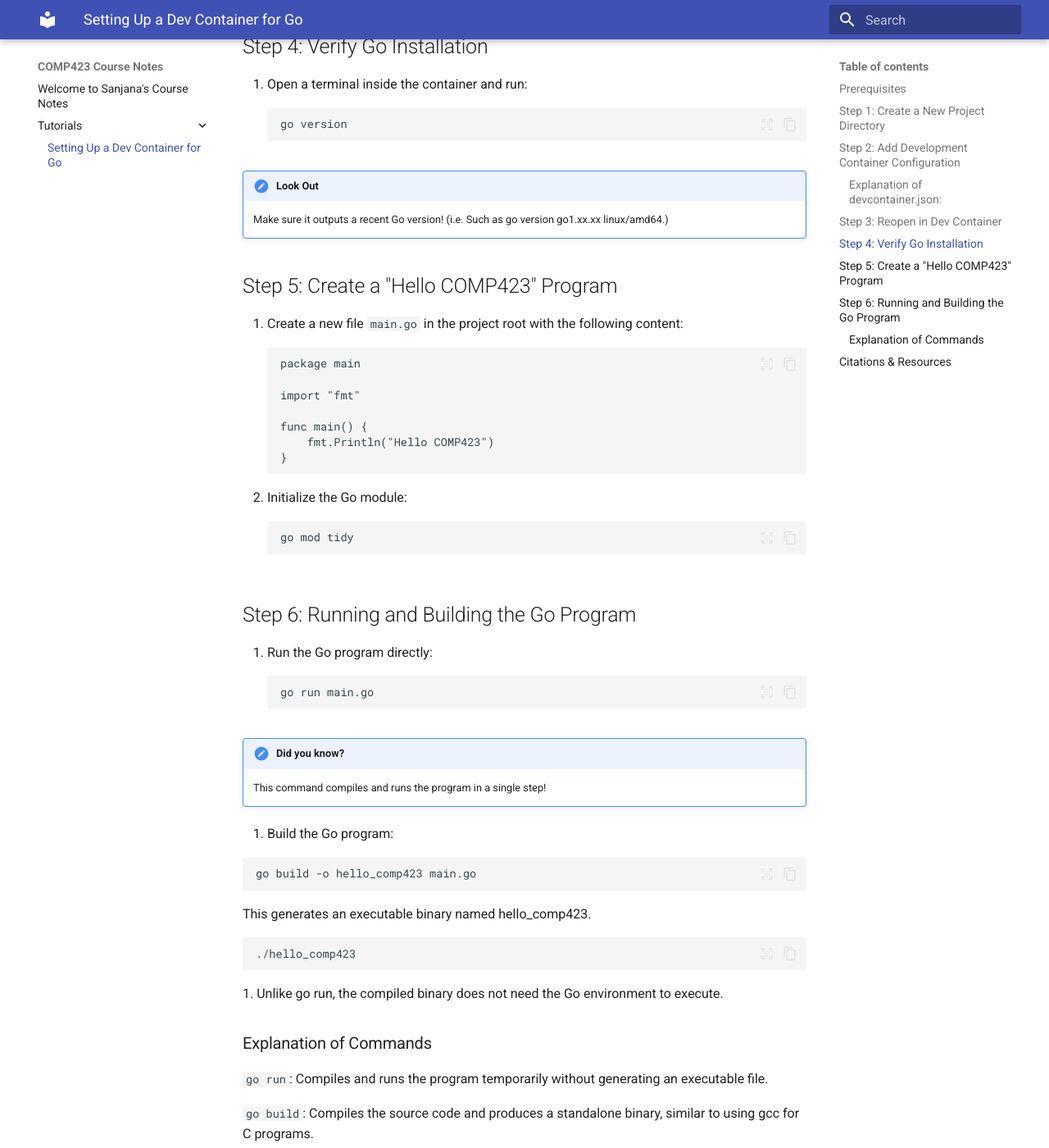
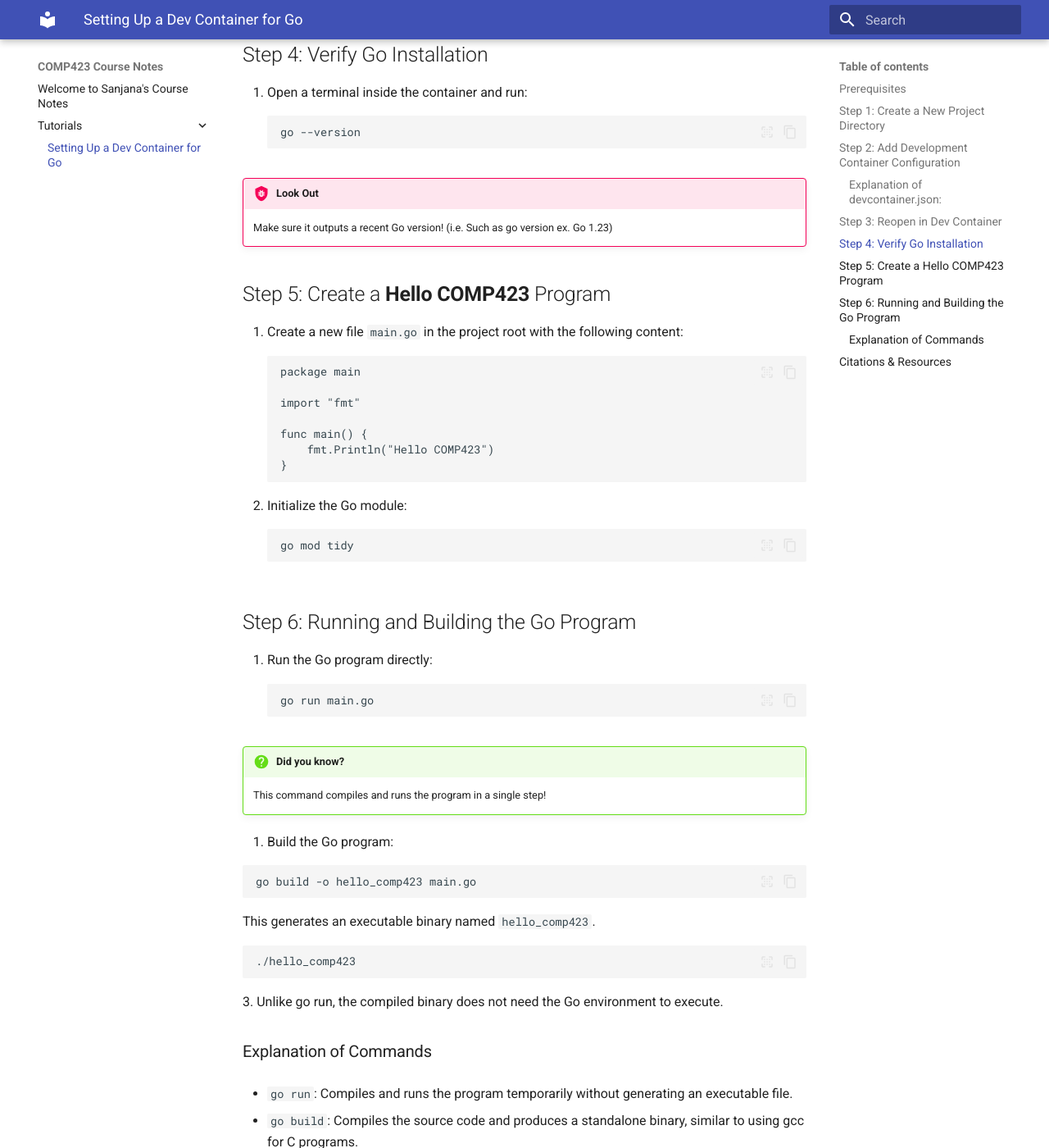
Before and after one commit to sgopal08/comp423-course-notes, an MkDocs documentation site: the page built from docs/tutorials/go-setup.md, in a window 1280 px wide and 1400 px high, scrolled down 2007 px. Shown: the whole window at 82% size. Built offline with MkDocs 1.6.1 and Material for MkDocs 9.7.7, drawn with Linux system fonts in a browser that asks for light colours; some of the changed text lies outside the part shown.

Commit message:
Caitlin Estrada reviewed go-tutorial

````diff
--- a/docs/tutorials/go-setup.md
+++ b/docs/tutorials/go-setup.md
@@ -28,17 +28,19 @@
 ```
 
 ## Step 2: Add Development Container Configuration
-1. Open the comp423-go-tutorial directory in VS Code:
+1. Open the `comp423-go-tutorial` directory in VS Code:
     * Go to File > Open Folder and select your project directory.
 2. Install the Dev Containers extension:
     * Open the Extensions Marketplace (Ctrl+Shift+X), search for "Dev Containers," and install it.
-3. Create a .devcontainer directory in the project root:
+3. Create a `.devcontainer` directory in the project root:
 ```
 mkdir .devcontainer
 ```
 !!! tip "Tip: "
     You can also create a new file through VSCode's Explorer panel.
-4. Inside the .devcontainer directory, create a devcontainer.json file with the following content:
+
+4. Inside the `.devcontainer` directory, create a `devcontainer.json` file with the following content:
+
 ```
 {
   "name": "COMP423 Go Tutorial",
@@ -68,14 +70,14 @@
 ## Step 4: Verify Go Installation
 1. Open a terminal inside the container and run:
 ```
-go version
+go --version
 ```
-!!! note "Look Out"
-    Make sure it outputs a recent Go version! (i.e. Such as go version go1.xx.xx linux/amd64.)
+!!! bug "Look Out"
+    Make sure it outputs a recent Go version! (i.e. Such as go version ex. Go 1.23)
 
 
 
-## Step 5: Create a "Hello COMP423" Program
+## Step 5: Create a **Hello COMP423** Program
 1. Create a new file `main.go` in the project root with the following content:
 ```
 package main
@@ -97,26 +99,26 @@
 ```
 go run main.go
 ```
-!!! note "Did you know?"
+!!! question "Did you know?"
     This command compiles and runs the program in a single step!
 
 
-1. Build the Go program:
+2. Build the Go program:
 
 ```
 go build -o hello_comp423 main.go
 ```
-This generates an executable binary named hello_comp423.
+This generates an executable binary named `hello_comp423`.
 
 ```
 ./hello_comp423
 ```
-1. Unlike go run, the compiled binary does not need the Go environment to execute.
+3. Unlike go run, the compiled binary does not need the Go environment to execute.
 
 ### Explanation of Commands
-`go run`: Compiles and runs the program temporarily without generating an executable file.
+* `go run`: Compiles and runs the program temporarily without generating an executable file.
 
-`go build`: Compiles the source code and produces a standalone binary, similar to using gcc for C programs.
+* `go build`: Compiles the source code and produces a standalone binary, similar to using gcc for C programs.
 
 **Running the binary:** Executes the compiled program without involving the Go runtime directly.
 
````
